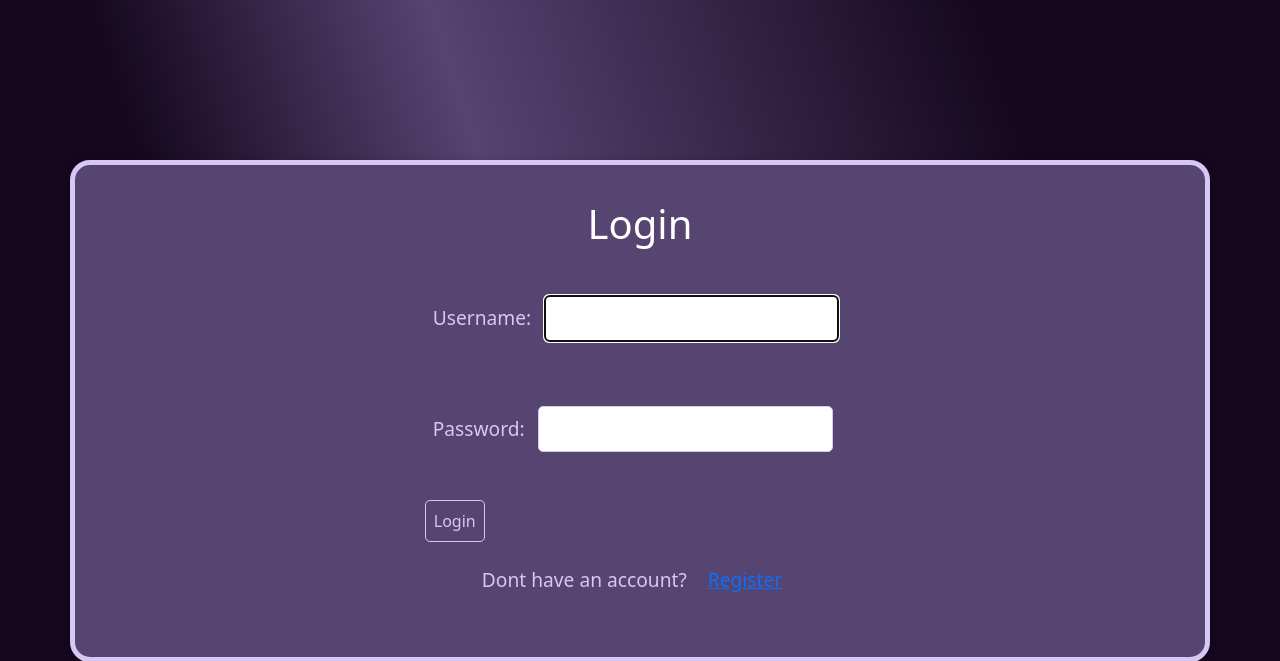
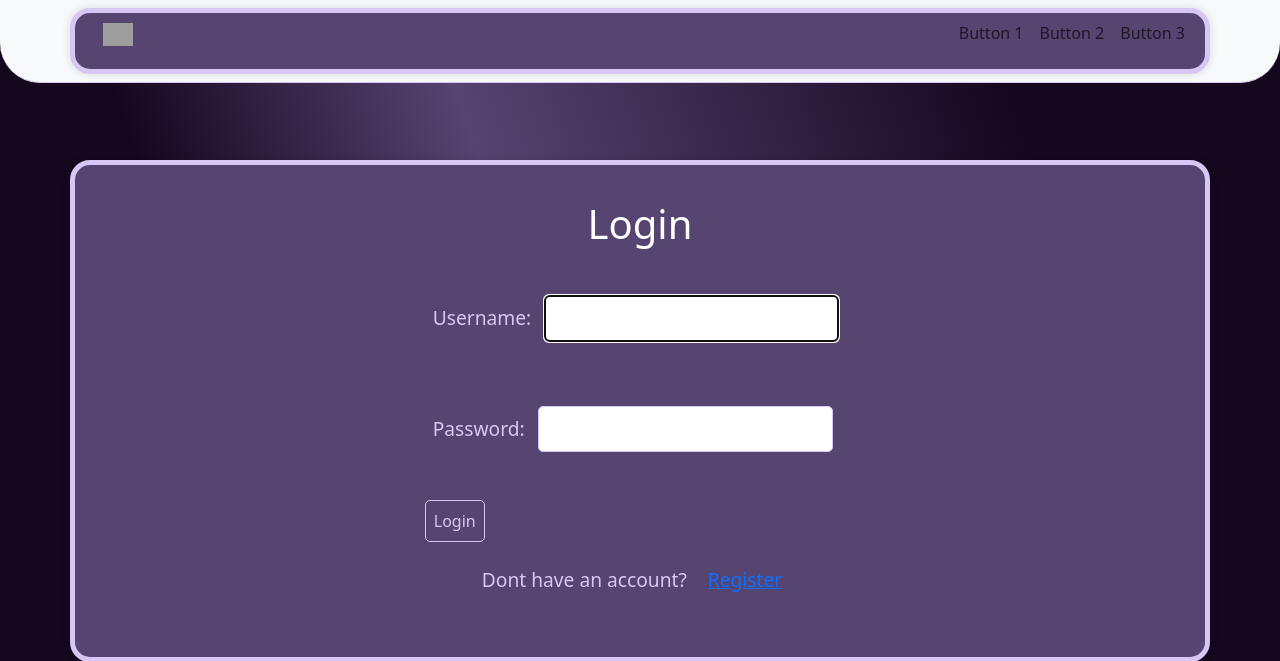
Before and after one commit to craigallendev/to-do-it, a Django app: page /login/ in a window 1280 px wide. Shown: the top 661 px of the page. Run offline with Django 4.2, Linux system fonts and the light colour scheme; grey boxes are pictures that could not be loaded.

Commit message:
fixed Register page loading and add basic navbar to index.html

```diff
--- a/app_main/templates/app_main/index.html
+++ b/app_main/templates/app_main/index.html
@@ -14,6 +14,35 @@
     </head>
 
     <body>
+
+        <!--Navbar-->
+        <nav class="navbar navbar-expand-lg navbar-light bg-light fixed-top">
+            <div class="container">
+                <!-- Logo -->
+                <a class="navbar-brand" href="#">
+                    <img src="your-logo-url.png" alt="Logo" style="width: 30px;">
+                </a>
+                <!-- Toggler/collapsible Button -->
+                <button class="navbar-toggler" type="button" data-bs-toggle="collapse" data-bs-target="#navbarNav" aria-controls="navbarNav" aria-expanded="false" aria-label="Toggle navigation">
+                    <span class="navbar-toggler-icon"></span>
+                </button>
+                <!-- Navbar links -->
+                <div class="collapse navbar-collapse" id="navbarNav">
+                    <ul class="navbar-nav ms-auto">
+                        <li class="nav-item">
+                            <a class="nav-link" href="#">Button 1</a>
+                        </li>
+                        <li class="nav-item">
+                            <a class="nav-link" href="#">Button 2</a>
+                        </li>
+                        <li class="nav-item">
+                            <a class="nav-link" href="#">Button 3</a>
+                        </li>
+                    </ul>
+                </div>
+            </div>
+        </nav>
+
         <div class="container container-main">
 
             {% block content %}
```
Also changed, not shown: app_main/templates/app_main/register.html (+2 -7 lines).
